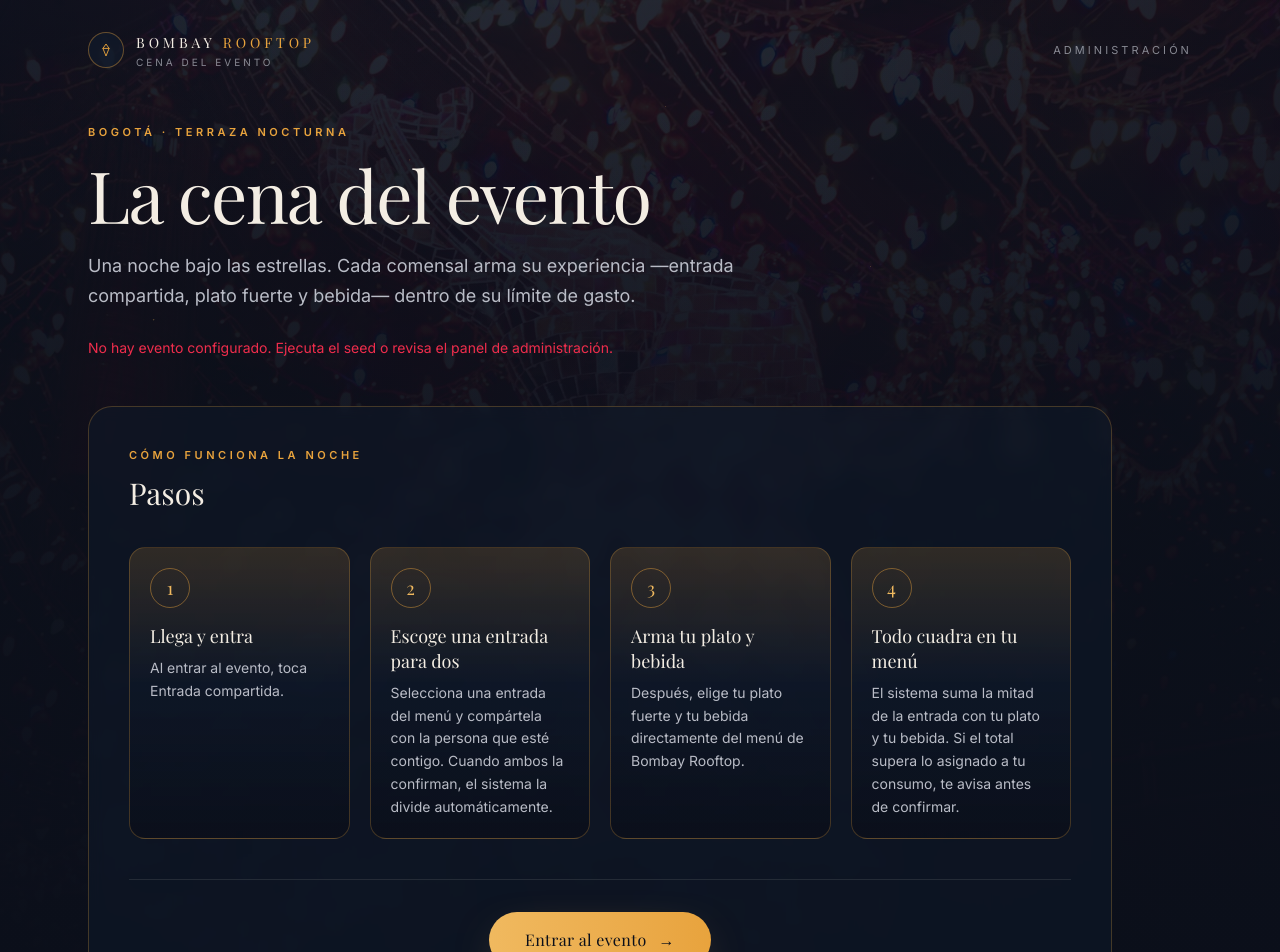
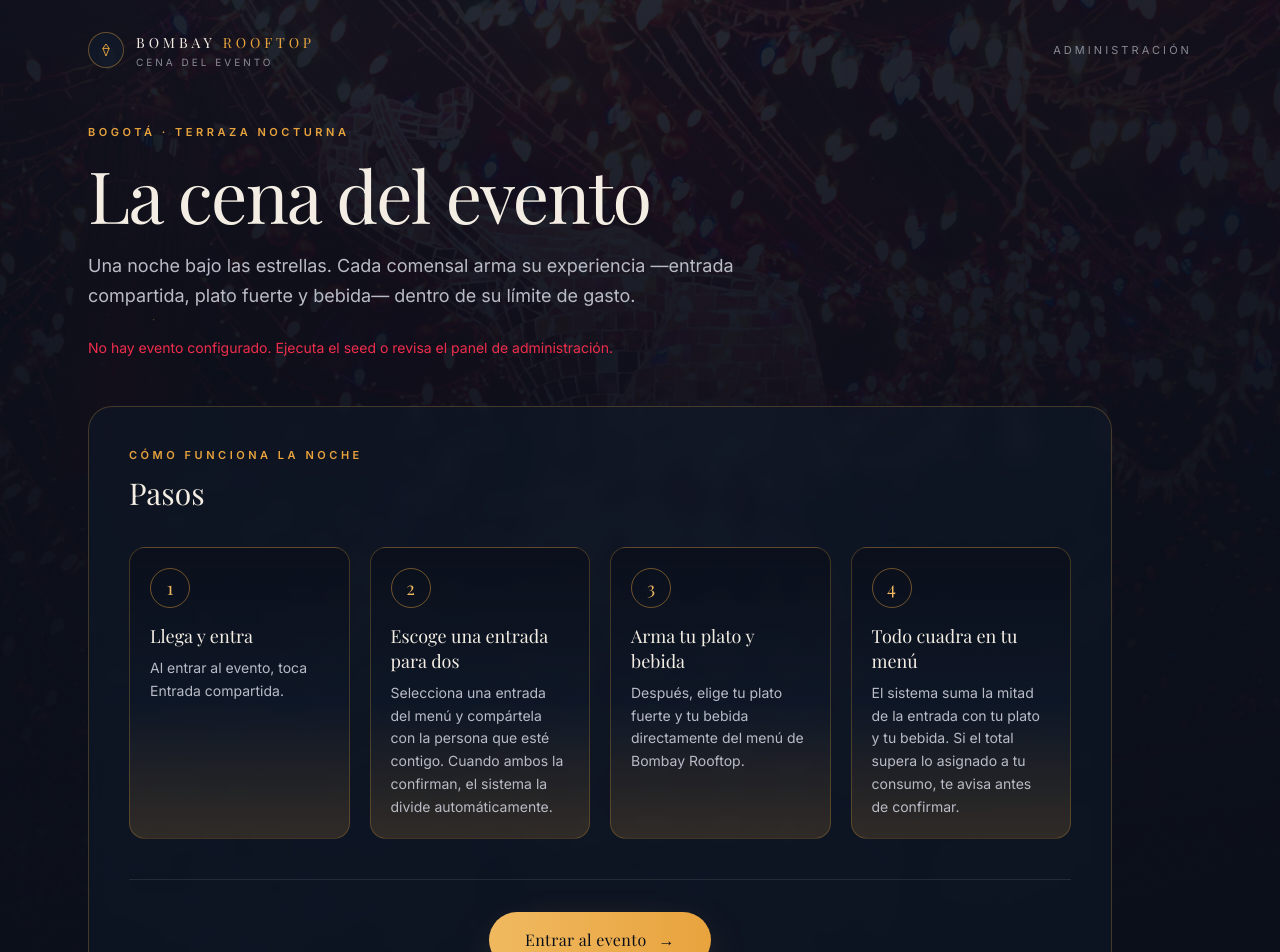
Before and after one commit to vale5829aldana-sudo/cena-app, a Next.js app: page / in a window 1280 px wide. Shown: the top 952 px of the page. Built offline with nearby package versions, Linux system fonts and the light colour scheme; no server answers; the database is empty; a web font is replaced by a local one.

Commit message:
Invierte el degradado ambar de los pasos para que nazca desde abajo

```diff
--- a/src/app/page.tsx
+++ b/src/app/page.tsx
@@ -98,7 +98,7 @@ export default async function Home() {
               {STEPS.map((step, index) => (
                 <li
                   key={step.title}
-                  className="group relative flex h-full flex-col rounded-2xl border border-gold-500/25 bg-[linear-gradient(180deg,rgba(232,163,61,0.16),rgba(16,26,43,0.5)_46%,rgba(11,15,26,0.82))] p-5 transition-all duration-500 hover:-translate-y-1 hover:border-gold-500/60 hover:shadow-[0_34px_80px_-52px_rgba(232,163,61,0.9)]"
+                  className="group relative flex h-full flex-col rounded-2xl border border-gold-500/25 bg-[linear-gradient(0deg,rgba(232,163,61,0.16),rgba(16,26,43,0.5)_46%,rgba(11,15,26,0.82))] p-5 transition-all duration-500 hover:-translate-y-1 hover:border-gold-500/60 hover:shadow-[0_34px_80px_-52px_rgba(232,163,61,0.9)]"
                 >
                   <span className="flex h-10 w-10 shrink-0 items-center justify-center rounded-full border border-gold-500/45 font-display text-lg text-gold-400 transition-colors duration-500 group-hover:border-gold-500/85 group-hover:text-gold-300">
                     {index + 1}
```
